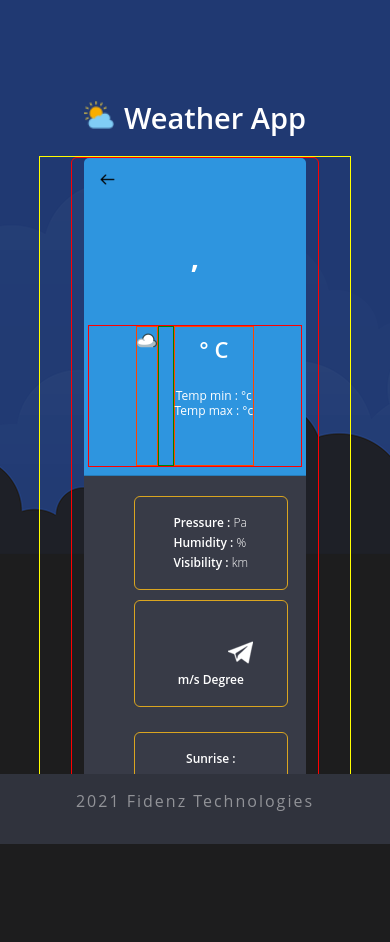
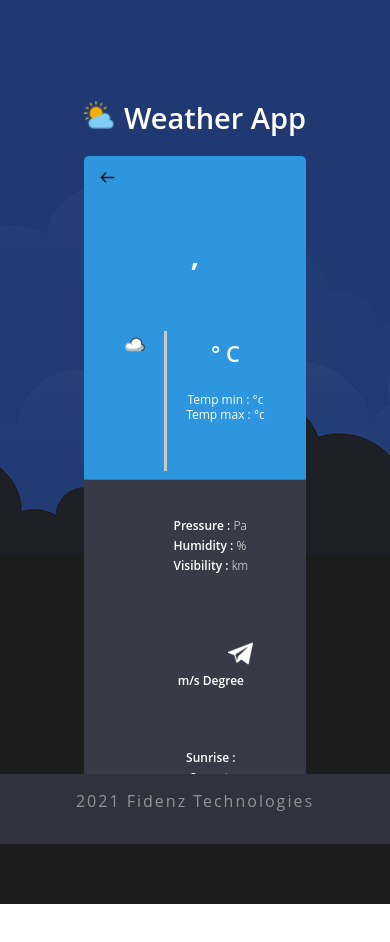
Before and after one commit to KISALJITH/new-weather-app, a React (Create React App) app: page /description in a window 390 px wide. Shown: the top 942 px of the page. After the commit the page ends 904 px from the top, so only its background shows below. Built offline with nearby package versions, Linux system fonts and the light colour scheme.

Commit message:
final submission

```diff
--- a/src/components/Card.jsx
+++ b/src/components/Card.jsx
@@ -3,69 +3,24 @@ import { useNavigate } from "react-router-dom";
 import {getLocalTime, getSunsetDetails, getSunriseDetails} from './../services/calculations/timeCalculation'
 import "./../styles/card.css";
 import navigationImg from "./../images/navigation.png";
-import {} from './../services/calculations/timeCalculation'
 import cloud from "./../images/cloud.png";
-import GeoApi from "./../services/apiHelper/geoAPI";
-import WeatherApi from "../services/apiHelper/weatherApi";
+import { getCachedData } from "../services/casheData";
+import { fetchWeatherData } from "../services/apiHelper/fetchApi";
 
-// const Card = ({ city }) => {
 function Card(props){
-
+console.log(props)
   const [weatherData, setWeatherData] = useState(null);
 
-  const getCachedData = (key) => {
-    const cachedData = localStorage.getItem(key);
+  useEffect(() => {
 
-    if (cachedData) {
-      const { data, cacheTime } = JSON.parse(cachedData);
-      const currentTime = new Date().getTime();
-      // Check if the cached data has not expired (5 minutes)
-      if (currentTime - cacheTime <= 5 * 60 * 1000) {
-        return data;
-      } else {
-        // Remove expired cached data
-        localStorage.removeItem(key);
-        fetchWeatherData(props.city);
-      }
-    }
-    return null;
-  };
-
-  useEffect(() => {
-    const cachedData = getCachedData(props.city.CityCode);
-
+    const cachedData = getCachedData(props.city);
+    console.log(cachedData)
     if (cachedData) {
       setWeatherData(cachedData);
     } else {
-      fetchWeatherData(props.city);
+      setWeatherData(fetchWeatherData(props.city));
     }
   }, []);
-
-  const fetchWeatherData = (city) => {
-    const geoObj = new GeoApi();
-    fetch(geoObj.getGeoUrl(city))
-      .then((response) => response.json())
-      .then((data) => {
-        const { lat, lon } = data[0];
-        const wheatherObj = new WeatherApi();
-
-        return fetch(wheatherObj.getWheatherUrl(lat, lon));
-      })
-      .then((response) => response.json())
-      .then((data) => {
-        setWeatherData(data);
-        cacheData(props.city.CityCode, data);
-      })
-      .catch((error) => {
-        console.error("Error fetching weather data:", error);
-      });
-  };
-
-  const cacheData = (key, data) => {
-    const cacheTime = new Date().getTime();
-    const cachedData = { data, cacheTime };
-    localStorage.setItem(key, JSON.stringify(cachedData));
-  };
 
   const navigate = useNavigate();
   const toggleView = () => {
@@ -82,6 +37,7 @@ function Card(props){
         &humidity=${weatherData.main.humidity}
         &visibility=${weatherData.visibility / 1000}
         &speed=${weatherData.wind.speed}
+        &deg=${weatherData.wind.deg}
         &time=${getLocalTime(weatherData.dt, weatherData.timezone)}
         &sunrise=${getSunriseDetails(weatherData.timezone, weatherData.sys.sunrise)}
         &sunset=${getSunsetDetails(weatherData.timezone, weatherData.sys.sunset)}
@@ -127,8 +83,7 @@ function Card(props){
                         <div className="card card-segment-cd">
                           <div className="card-body-cd">
                             <p className="card-text-temp-cd">
-                              {/* {" "} */}
-                              {weatherData.main.temp} °c
+                              {weatherData.main.temp}°c
                             </p>
                             <p className="card-text-minTemp-cd">
                               Temp min: {weatherData.main.temp_min}°c
--- a/src/components/ExpandCard.jsx
+++ b/src/components/ExpandCard.jsx
@@ -22,12 +22,10 @@ function ExpandCard() {
             <img src={backArrow} />
           </button>
 
-          <div className="row">
-            <div className="col-md-6 offset-lg-3 title-raw">
+            <div className="title-raw justify-content-center">
               <h2 className="card-text-city">{searchParams.get('cityName')}, {searchParams.get('country')}</h2>
               <h1 className="card-text-timeDate">{searchParams.get('time')}</h1>
             </div>
-          </div>
 
           <div className="row offset-md-2">
             <div className="detailrow">
--- a/src/services/apiHelper/fetchApi.js
+++ b/src/services/apiHelper/fetchApi.js
@@ -0,0 +1,23 @@
+import { cacheData } from "../casheData";
+import GeoApi from "./geoAPI";
+import WeatherApi from "./weatherApi";
+
+export const fetchWeatherData = (city) => {
+  const geoObj = new GeoApi();
+  fetch(geoObj.getGeoUrl(city))
+    .then((response) => response.json())
+    .then((data) => {
+      const { lat, lon } = data[0];
+      const wheatherObj = new WeatherApi();
+
+      return fetch(wheatherObj.getWheatherUrl(lat, lon));
+    })
+    .then((response) => response.json())
+    .then((data) => {
+      cacheData(city.CityCode, data);
+      return data;
+    })
+    .catch((error) => {
+      console.error("Error fetching weather data:", error);
+    });
+};
--- /dev/null
+++ b/src/services/casheData.js
@@ -0,0 +1,26 @@
+import { fetchWeatherData } from "./apiHelper/fetchApi";
+
+export const getCachedData = (city) => {
+  const cachedData = localStorage.getItem(city.CityCode);
+
+  if (cachedData) {
+    const { data, cacheTime } = JSON.parse(cachedData);
+    const currentTime = new Date().getTime();
+
+    // Check if the cached data has not expired (5 minutes)
+    if (currentTime - cacheTime <= 5 * 60 * 1000) {
+      return data;
+    } else {
+      // Remove expired cached data
+      localStorage.removeItem(city.Citycode);
+      fetchWeatherData(city);
+    }
+  }
+  return null;
+};
+
+export const cacheData = (key, data) => {
+  const cacheTime = new Date().getTime();
+  const cachedData = { data, cacheTime };
+  localStorage.setItem(key, JSON.stringify(cachedData));
+};
--- a/src/styles/card.css
+++ b/src/styles/card.css
@@ -4,8 +4,6 @@
     border: transparent;
     display: flex;
     justify-content: center;
-    border: 1px solid red;
-    /*  */
 }
 .card-inner-cd{
     border: transparent;
@@ -15,14 +13,11 @@
     -webkit-box-shadow:0px 0px 10px 5px  #101010 ;
     -moz-box-shadow:0px 0px 10px 5px  #101010 ;
     box-shadow:0px 0px 10px 5px #101010 ;
-    border: 1px solid yellow;
-    /*  */
 }
 .card-upper-cd{
     height: 217px;
     border-radius: 8px 8px  0px 0px;
     background-color: #378de7;
-    /* width: 579px; */
     width: 200%;
     border: transparent;
     background-image: url('./../images/Rectangle.png');
@@ -32,7 +27,6 @@
 }
 
 .card-lower-cd{
-    /* width: 579px; */
     width: 200%;
     border-radius:  0px 0px 8px 8px;
     background-color: #383b47;
@@ -48,6 +42,7 @@
     justify-content: center;
     align-items: center;
     border: transparent;
+    width: auto;
 }
 
 .status-details {
@@ -119,7 +114,6 @@
     font-weight: 700;
     font-family: "Open Sans";
     margin-bottom: 0;
-
 }
 
 .card-text-sunrise-cd, .card-text-sunset-cd{
--- a/src/styles/expandCard.css
+++ b/src/styles/expandCard.css
@@ -1,26 +1,18 @@
 .card-outer{
     display: flex;
-    width: 80%;
-    margin-bottom: 110px;
+    width: 70%;
     margin-top: 12px;
-    border: 1px yellow solid;
 }
 .card-inner{
-    width: 80%;
+    width: 90%;
     background-color: transparent;
     border: transparent;
-    border: 1px red solid;
     min-width: 190px;
 
 }
 
 .card-header{
     background-color: #2e95df;
-    /* display: flex;
-    flex-direction: column;
-    align-items: center;
-    justify-content: center; */
-
 }
 
 .btn-backward{
@@ -37,7 +29,6 @@
 }
 
 .upper-inner-box{
-    border: 1px solid orangered;
     width: auto;
 }
 
@@ -45,10 +36,7 @@
     position: relative;
     display: flex;
     justify-content: center;
-    /* position: relative; */
     width: 90%;
-    /* width: 200px; */
-    border: 1px red solid;
     height: auto;
 
 }
@@ -58,8 +46,7 @@
     display: flex;
     justify-content: center;
     align-items: center;
-    /* border: none; */
-    border: 1px solid goldenrod;
+    border: none;
     width: auto;
     margin-top: 10px;
 
@@ -73,8 +60,10 @@
 
 .top-vl{
     border-left: 3px solid #cdc9c9;
+    width: 3px;
     height: 140px;
-    border: 1px green solid;
+    margin-left: 10%;
+    margin-right: 10%;
 
 }
 
@@ -100,7 +89,6 @@
 }
 .upper-left{
     height: 200px;
-    border: 1px red solid;
     display: flex;
     flex-direction: column;
     align-items: center;
@@ -108,7 +96,6 @@
 }
 .upper-right{
     height: 200px;
-    border: 1px red solid;
     display: flex;
     flex-direction: column;
     align-items: center;
@@ -210,6 +197,13 @@
     margin-top: 22px;
 }
 
+.title-raw{
+    display: flex;
+    flex-direction: column;
+    justify-content: center;
+    position: relative;
+}
+
 @media only screen and (max-width: 1200px) {
     .card-outer{
         display: flex;
@@ -240,12 +234,7 @@
     .detailrow{
         width: 100%;
         position: relative;
-        /* right: 70px; */
     }
-
-    /* .title-raw{
-        position: relative;
-    } */
 
 }
 
@@ -253,12 +242,6 @@
 
     .detailrow{
         width: 100%;
-
-    }
-
-    .title-raw{
-        position: relative;
-        left: 0px;
     }
 
     .card-text-temp{
@@ -279,8 +262,6 @@
     .card-text-maxTemp{
         font-size: 12px;
         line-height: 15px;
-
-
     }
 
     .below-detail-row{
@@ -319,16 +300,3 @@
     }
 
 }
-
-
-/* @media only screen and (max-width: 575px) {
-
-    .card-inner{
-        width: 500px;
-    }
-
-    .detailrow{
-        width: 650px;
-    }
-
-} */
```
Also changed, not shown: src/services/apiHelper/geoAPI.js (+6 -2 lines), src/services/apiHelper/weatherApi.js (+6 -1 lines).
